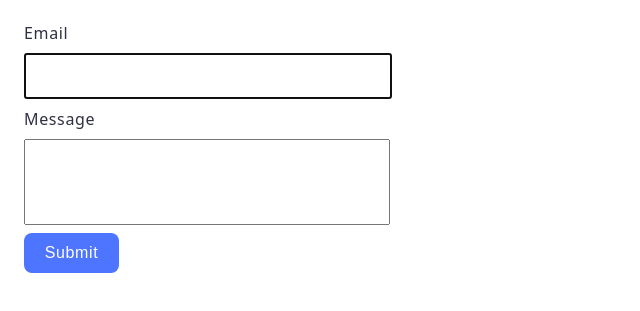
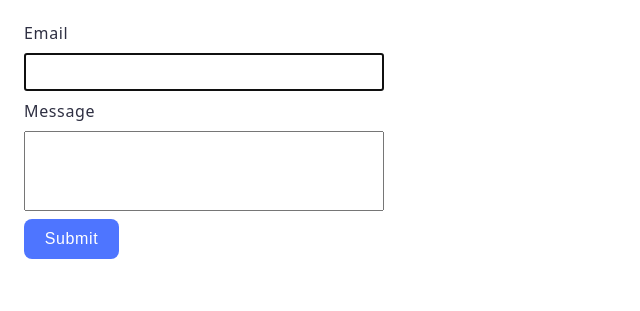
Before and after one commit to olabielore/goit-js-hw-09, a website built with Vite: page src/2-form.html in a window 1280 px wide. Shown: the part 117-428 px from the top of the page, without its empty margins (0-640 px from the left). Built offline with nearby package versions, Linux system fonts and the light colour scheme.

Commit message:
my js hm-9 add class in form html

```diff
--- a/src/2-form.html
+++ b/src/2-form.html
@@ -11,6 +11,7 @@
     <div class="container">
       <a class="back-link" href="./index.html">Go back</a>
       <h1 class="main-title">Form</h1>
+      <form class="feedback-form"></form>
     </div>
 
     <script type="module" src="./js/2-form.js"></script>
--- a/src/css/form.css
+++ b/src/css/form.css
@@ -20,17 +20,24 @@
     letter-spacing: 0.04em;
 }
 
-.form-input {
+.form-input, .form-text-area {
     width: 360px;
-    height: 40px;
-    padding: 8px, 16px;
+    padding-block: 8px;
+    padding-inline: 16px;
+    font-weight: 400;
+    font-size: 16px;
+    box-sizing: border-box;
 }
 
 .form-text-area {
     resize: none;
     width: 360px;
     height: 80px;
-    padding: 8px, 16px;
+    padding-block: 8px;
+    padding-inline: 16px;
+    font-weight: 400;
+    font-size: 16px;
+    box-sizing: border-box;
 }
 
 .form-button {
@@ -46,3 +53,7 @@
     letter-spacing: 0.04em;
     color: #fff;
 }
+
+.form-button:hover {
+    background: #6c8cff;
+}
--- a/src/js/2-form.js
+++ b/src/js/2-form.js
@@ -6,9 +6,7 @@ const formData = {
 const initData = localStorage.getItem('feedback-form-state');
 const initDataParse = JSON.parse(initData);
 
-const formEl = document.createElement('form');
-formEl.classList.add('feedback-form');
-formEl.autocomplete = 'off';
+const formEl = document.querySelector('.feedback-form');
 
 const labelEmailEl = document.createElement('label');
 labelEmailEl.classList.add('label-element');
```
